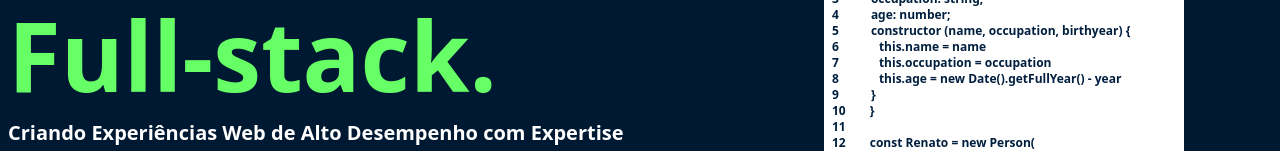
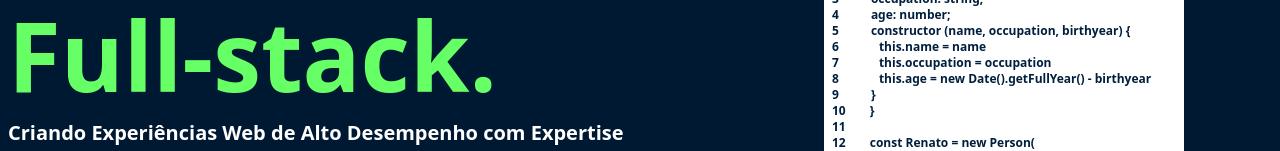
Before and after one commit to Renato-FO/portfolio, a Next.js app: page / in a window 1280 px wide. Shown: the part 227-378 px from the top of the page. Built offline with nearby package versions, Linux system fonts and the light colour scheme.

Commit message:
:pencil: ajustes de texto

```diff
--- a/src/components/Companies.tsx
+++ b/src/components/Companies.tsx
@@ -21,7 +21,7 @@ export default function Companies({ title, subtitle }: Props) {
       displayName: "Jornio",
       image: jornio,
       occupation: "Full-stack Developer",
-      assignments: ["GIT control", "NestJS", "MariaDB", "PostgreSQL"],
+      assignments: ["GIT control", "NestJS", "MariaDB", "PostgreSQL", "VueJS"],
     },
     {
       displayName: "Você Azul",
--- a/src/components/Header.tsx
+++ b/src/components/Header.tsx
@@ -106,7 +106,7 @@ export default function Header({
               <p>
                 8
                 <span className="ml-10">
-                  this.age = new Date().getFullYear() - year
+                  this.age = new Date().getFullYear() - birthyear
                 </span>
               </p>
               <p>
```
